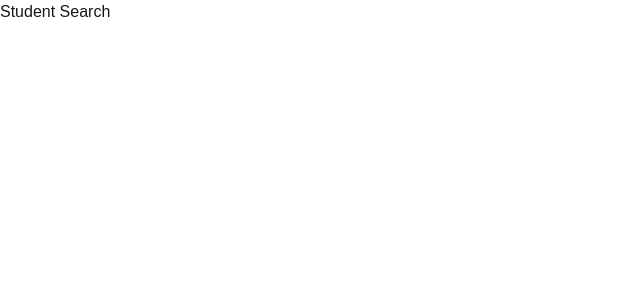
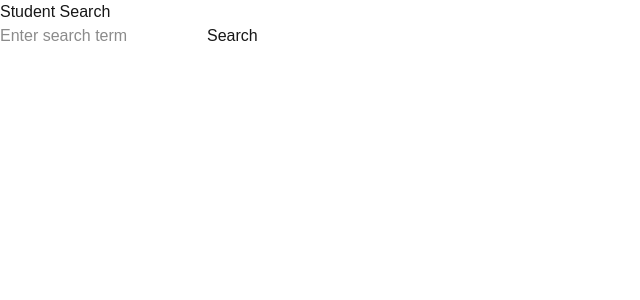
Before and after one commit to menes-ux/Unihustle-rwanda-core, a Next.js app: page /search in a window 1280 px wide. Shown: the top 300 px of the page, without its empty margins (0-640 px from the left). Built offline with nearby package versions, Linux system fonts and the light colour scheme.

Commit message:
add raw search input and button

```diff
--- a/app/search/page.tsx
+++ b/app/search/page.tsx
@@ -1,7 +1,25 @@
+"use client";
+
+import { useState } from "react";
+
 export default function SearchPage() {
+  const [searchText, setSearchText] = useState("");
+
+  const handleSearch = () => {
+    // Search function will go here
+    console.log("Searching for:", searchText);
+  };
+
   return (
     <div>
       <h1>Student Search</h1>
+      <input
+        type="text"
+        value={searchText}
+        onChange={(e) => setSearchText(e.target.value)}
+        placeholder="Enter search term"
+      />
+      <button onClick={handleSearch}>Search</button>
     </div>
   );
 }
```
